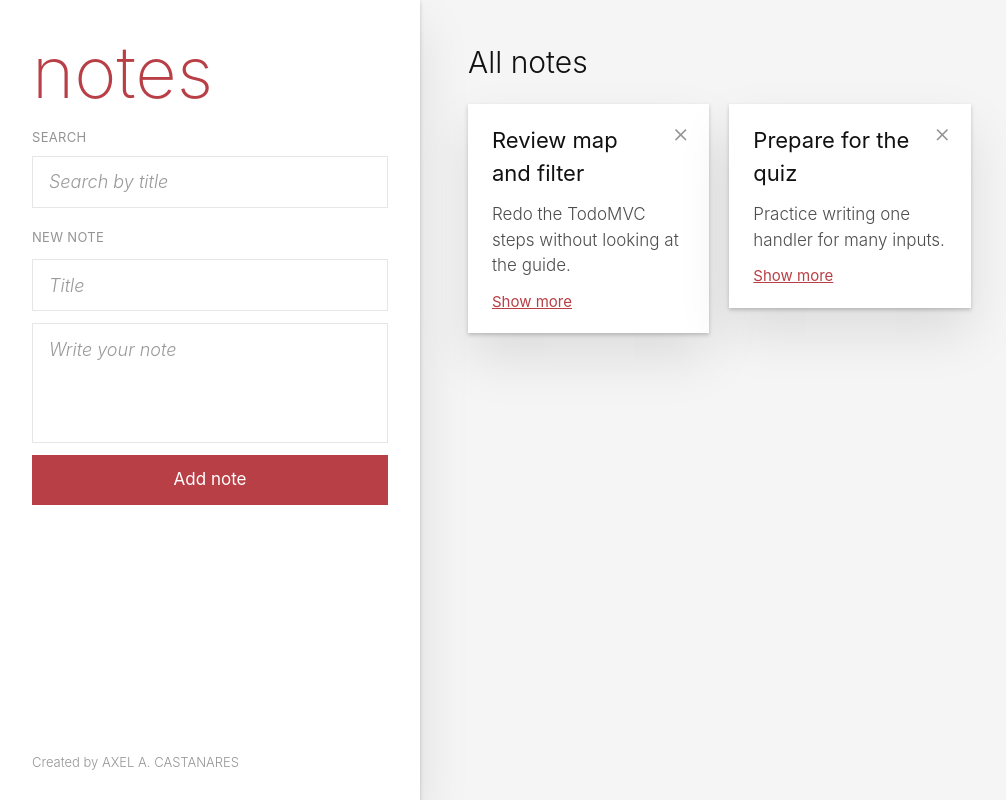
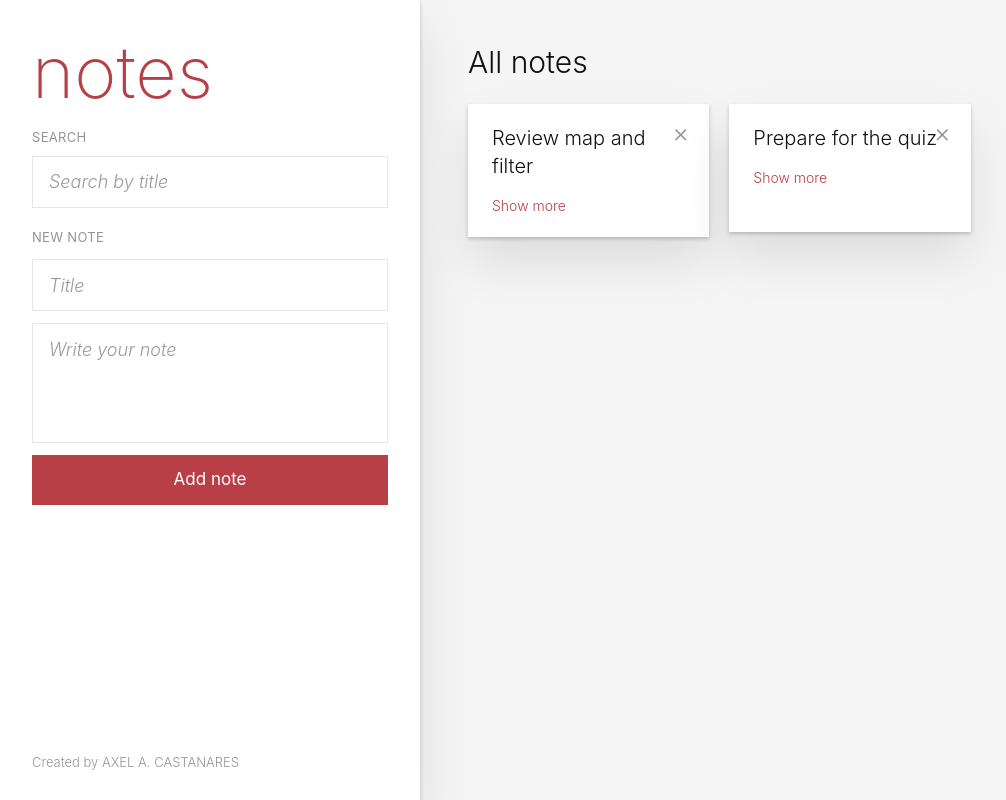
Before and after one commit to AxelCastanares/csit340g6-notes, a React (Vite) app: page / in a window 1280 px wide. Shown: the whole page, without its empty margins (0-1006 px from the left). Built offline with nearby package versions, Linux system fonts and the light colour scheme.

Commit message:
feat: add show more to note cards

```diff
--- a/src/components/NoteCard.jsx
+++ b/src/components/NoteCard.jsx
@@ -1,17 +1,20 @@
+import { useState } from 'react'
+
 function NoteCard({ title, body }) {
+  const [open, setOpen] = useState(false)
+
   return (
-    <div>
-      <h3 className="pr-8 text-[22px] font-normal break-words">{title}</h3>
-      <p className="mt-3 text-[17px] break-words whitespace-pre-wrap text-[#4d4d4d]">
-        {body}
-      </p>
+    <>
+      <h3 className="mb-2 text-xl">{title}</h3>
+      {open && <p className="text-[#4d4d4d]">{body}</p>}
       <button
         type="button"
-        className="mt-3 cursor-pointer text-[15px] font-normal text-[#b83f45] underline"
+        onClick={() => setOpen(!open)}
+        className="mt-2 cursor-pointer text-sm text-[#b83f45] hover:underline"
       >
-        Show more
+        {open ? 'Show less' : 'Show more'}
       </button>
-    </div>
+    </>
   )
 }
 
```
